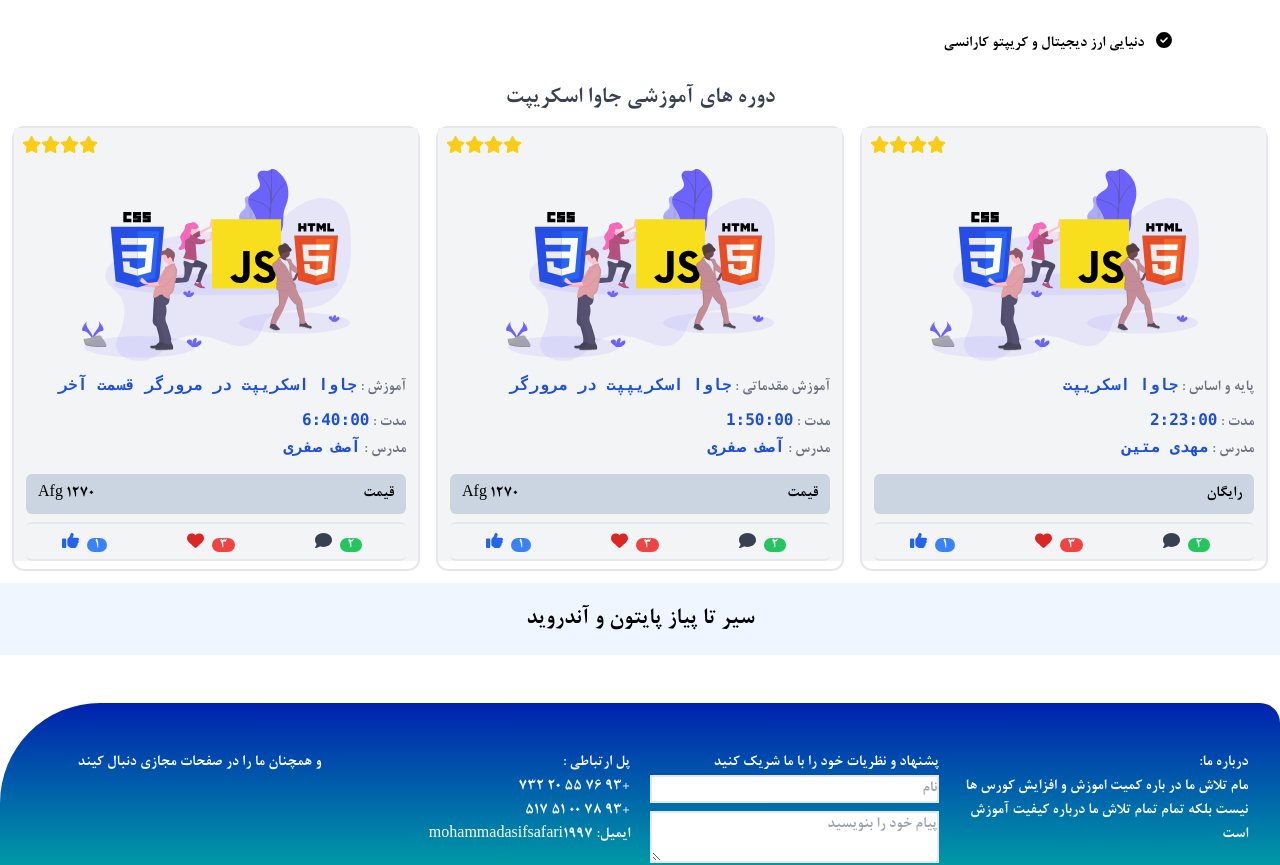
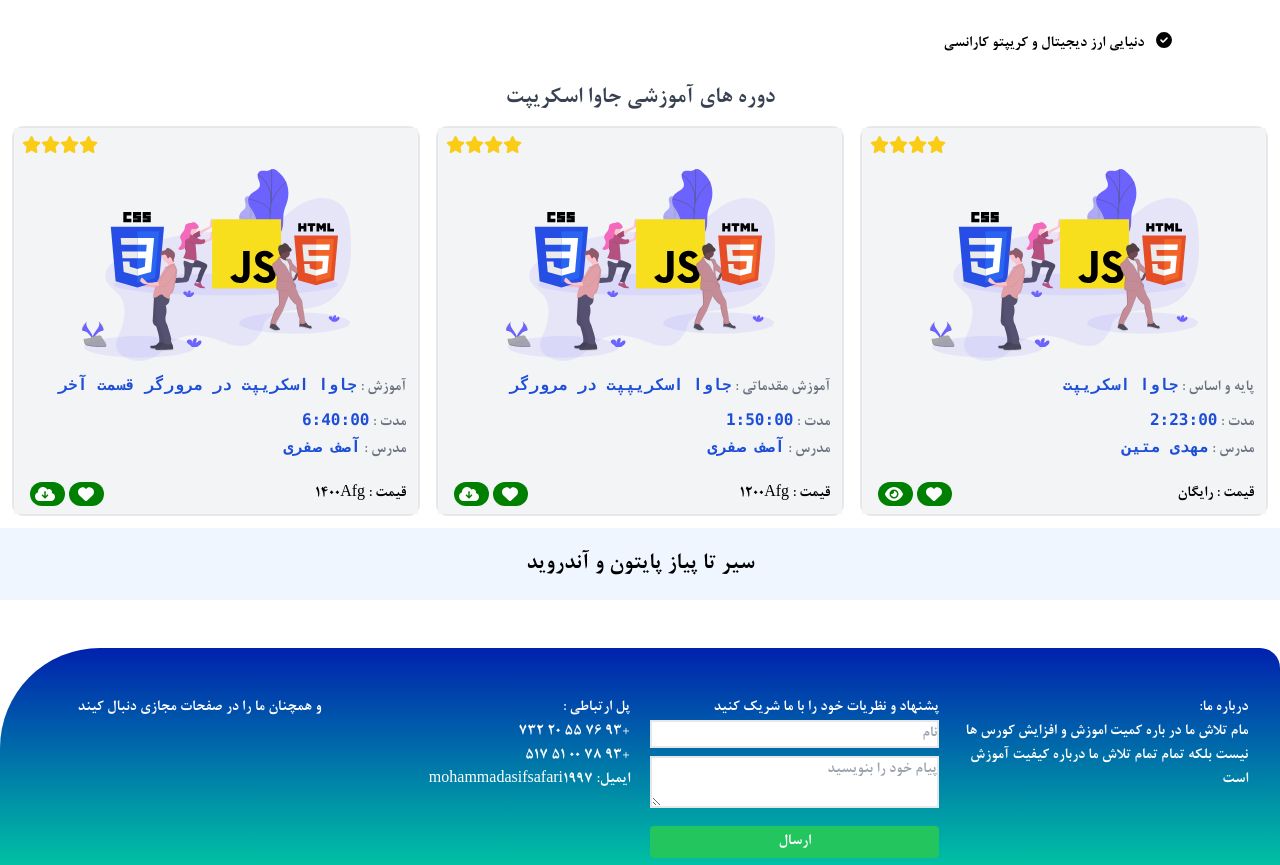
Before and after one commit to safariasif/Light, a Next.js app: page /courses/1 in a window 1280 px wide. Shown: the part 620-1485 px from the top of the page. Built offline with nearby package versions, Linux system fonts and the light colour scheme.

Commit message:
updated courses section

```diff
--- a/components/Courses/data.js
+++ b/components/Courses/data.js
@@ -246,7 +246,7 @@ const Data = {
       time: '2:23:00',
       instructor: 'مهدی متین',
       description: 'جاوا اسکریپت ',
-      price: 'رایگان',
+      price: 0,
       timeRecord: '03-15-2022',
       viewver: 12,
       like: 13,
@@ -287,8 +287,7 @@ const Data = {
       language: 'فارسی',
       instructor: 'آصف صفری',
       description: '',
-      price: 'قیمت',
-      value: 1270,
+      price: 1200,
       rate: 'Afg',
       timeRecord: '03-15-2022',
       viewver: 12,
@@ -329,8 +328,7 @@ const Data = {
       instructor: 'آصف صفری',
       description:
         'بوت استرپ یکی از فرم ورک های مشهور css میباشد که با استفاده ازین فرم ورک به طراحی صفحات سرعت دو چند میبخشد',
-      price: 'قیمت',
-      value: 1270,
+      price: 1400,
       rate: 'Afg',
       timeRecord: '03-15-2022',
       viewver: 12,
--- a/components/Navbar/navbar.js
+++ b/components/Navbar/navbar.js
@@ -27,8 +27,8 @@ const Navbar = ({ name, bgColor, textColor, hoverColor }) => {
               </Link>
             </li>
             <li className="items">
-              <Link href="/new">
-                <a>جدید ترن ها</a>
+              <Link href="/NewCourses/newcourses">
+                <a>جدید ترین ها</a>
               </Link>
             </li>
             <li className="items">
@@ -37,7 +37,7 @@ const Navbar = ({ name, bgColor, textColor, hoverColor }) => {
               </Link>
             </li>
             <li className="items">
-                <a href="https://t.me/+LT-2wX3JDX4zMWQ9">کانال تلگرام</a>
+              <a href="https://t.me/+LT-2wX3JDX4zMWQ9">کانال تلگرام</a>
             </li>
             <li className="items">
               <Link href="/Suggest/suggest">
--- /dev/null
+++ b/pages/Buying/buy.js
@@ -0,0 +1,11 @@
+import Meta from "../../components/Meta/Meta";
+
+const Buy =()=>{
+    return(
+        <div>
+            <Meta title={'خرید کورس ها'}></Meta>
+            Buy
+        </div>
+    )
+}
+export default Buy;
--- /dev/null
+++ b/pages/NewCourses/newcourses.js
@@ -0,0 +1,17 @@
+import Navbar from "../../components/Navbar/navbar";
+import Meta from "../../components/Meta/Meta";
+
+
+const NewCourses=()=>{
+    return(
+        <div>
+            <Meta title={'جدید ترین دوره های آموزشی'}/>
+            <Navbar/>
+            <div className="text-center bg-gray-100 py-3 my-4">
+                <h1  className="text-2xl newcourses">جدید ترین دوره های آموزشی</h1>
+            </div>
+        </div>
+    )
+}
+
+export default NewCourses
--- a/pages/Regester/[regester].js
+++ b/pages/Regester/[regester].js
@@ -49,11 +49,11 @@ validate =async ()=>{
   handelSubmit = async (e) => {
     e.preventDefault();
     const result = await this.validate();
-    this.setState({name:result.name,email:result.email,password:result.password,repassword:result.password});
+    /* this.setState({name:result.name,email:result.email,password:result.password,repassword:result.password});
     console.log(this.state.name);
     console.log(this.state.email);
     console.log(this.state.password);
-    console.log(this.state.repassword);
+    console.log(this.state.repassword); */
 
    try{
      localStorage.setItem('token',result.name);
--- a/pages/courses/[courses].js
+++ b/pages/courses/[courses].js
@@ -11,13 +11,19 @@ import {
   faComment,
   faAnglesUp,
   faStar,
+  faMarker,
+  faShoppingCart,
+  faDownload,
+  faCloudArrowDown,
+  faDownLeftAndUpRightToCenter,
+  faFileDownload,
+  faVideoSlash,
+  faEye,
 } from '@fortawesome/free-solid-svg-icons';
 import Meta from '../../components/Meta/Meta';
 import Data from '../../components/Courses/data';
 const Courses = () => {
-   const [like, setLike] = useState(1);
    const [heart, setHeart] = useState(3);
-   const [comment, setComment] = useState(2);
   return (
     <div>
       <Meta title={'دوره های آموزشی'} />
@@ -208,61 +214,66 @@ const Courses = () => {
                       </div>
                     </div>
                   </Link>
-                  <div className="px-3">
-                    <div className="flex my-2 bg-slate-300 py-2 rounded-md px-3 justify-between  hover:bg-teal-500 transition-all">
-                      <spna>{js.price}</spna>
-                      <spna>{js.value} {js.rate}</spna>
+                  {js.price > 0 ? (
+                    <div className="buttons flex justify-between align-center px-3 py-2">
+                      <div className="right">
+                        <span className="hover:text-blue-500">
+                          قیمت :{' '}
+                          <span>{js.price > 0 ? js.price : 'رایگان'}</span>
+                          <span>{js.price > 0 ? js.rate : ''}</span>
+                        </span>
+                      </div>
+                      <div className="left flex">
+                        <div className="extends-btn" onClick={IncreaseHeart}>
+                          <a className="b-text" href="/">
+                            علاقه
+                            <span className="px-1">{heart}</span>
+                          </a>
+                          <FontAwesomeIcon className="b-icon" icon={faHeart} />
+                        </div>
+                        <Link href="/Buying/buy">
+                          <div className="extends-btn">
+                            <a className="b-text" href="/">
+                              خرید
+                            </a>
+                            <FontAwesomeIcon
+                              className="b-icon"
+                              icon={faCloudArrowDown}
+                            />
+                          </div>
+                        </Link>
+                      </div>
                     </div>
-                  </div>
-                  <div className="px-3">
-                    <div className="flex justify-around border border-t-2 text-sm border-b-2 border-r-0 border-l-0 my-2 py-1 text-center rounded-md">
-                      <p className="text-center items-center">
-                        <span className="px-2 py-0 rounded-full bg-green-500 text-white text-sm mx-2">
-                          {comment}
+                  ) : (
+                    <div className="buttons flex justify-between align-center px-3 py-2">
+                      <div className="right">
+                        <span className="hover:text-blue-500">
+                          قیمت :{' '}
+                          <span>{js.price > 0 ? js.price : 'رایگان'}</span>
+                          <span>{js.price > 0 ? js.rate : ''}</span>
                         </span>
-                        <span
-                          className="text-gray-700 hover:text-gray-500 "
-                          onClick={IncreasComment}
-                        >
+                      </div>
+                      <div className="left flex">
+                        <div className="extends-btn" onClick={IncreaseHeart}>
+                          <a className="b-text" href="/">
+                            علاقه
+                            <span className="px-1">{heart}</span>
+                          </a>
+
+                          <FontAwesomeIcon className="b-icon" icon={faHeart} />
+                        </div>
+                        <div className="extends-btn">
+                          <a className="b-text" href="/">
+                            نمایش
+                          </a>
                           <FontAwesomeIcon
-                            icon={faComment}
-                            style={{ fontSize: 17 }}
-                            className="mt-1"
+                            className="b-icon"
+                            icon={faEye}
                           />
-                        </span>
-                      </p>
-                      <p>
-                        <span className="px-2 py-0 rounded-full bg-red-500 text-white mx-2 text-sm">
-                          {heart}
-                        </span>
-                        <span
-                          className="text-red-600 hover:text-red-400"
-                          onClick={IncreaseHeart}
-                        >
-                          <FontAwesomeIcon
-                            icon={faHeart}
-                            style={{ fontSize: 17 }}
-                            className="mt-1"
-                          />
-                        </span>
-                      </p>
-                      <p>
-                        <span className="px-2 py-0 rounded-full bg-blue-500 text-white mx-2 text-sm">
-                          {like}
-                        </span>
-                        <span
-                          className="hover:text-blue-400 text-blue-600 transition-all"
-                          onClick={IncreaseLike}
-                        >
-                          <FontAwesomeIcon
-                            icon={faThumbsUp}
-                            style={{ fontSize: 17 }}
-                            className="mt-1"
-                          />
-                        </span>
-                      </p>
+                        </div>
+                      </div>
                     </div>
-                  </div>
+                  )}
                 </div>
               </div>
             );
@@ -277,18 +288,10 @@ const Courses = () => {
       <Footer/>
     </div>
   );
-   function IncreaseLike() {
-     setLike(like + 1);
-     console.log(like);
-   }
    function IncreaseHeart() {
      setHeart(heart + 1);
      console.log(heart);
    }
-   function IncreasComment() {
-     setComment(comment + 1);
-     console.log(comment);
-   }
 };
 
 export default Courses;
--- a/styles/globals.css
+++ b/styles/globals.css
@@ -345,6 +345,35 @@ animation-duration: 6s;
     transform: translateY(0px);
   }
 }
+
+/* .extends-btn{
+  @apply flex justify-between items-center ml-5 w-8 h-6 bg-green-600 px-2 py-1 rounded-full cursor-pointer  text-white;
+} */
+.extends-btn{
+  transition: .75s;
+  display: flex;
+  justify-content: space-between;
+  align-items: center;
+  margin-left: 4px;
+  width: 35px;
+  text-align: center;
+  background-color: green;
+  color: white;
+  border-radius: 25px;
+  cursor: pointer;
+  padding: 4px 10px;
+  align-items: center;
+}
+.extends-btn:hover{
+  width: 100px;
+}
+.b-text{
+  display: none;
+  color: white;
+}
+.extends-btn:hover .b-text{
+display: block;
+}
 /* end of Courses */
 
 /* start of dashbord */
@@ -365,3 +394,25 @@ background: linear-gradient(to right, #24243e, #302b63, #0f0c29); /* W3C, IE 10+
 }
 
 /* end of dashbord */
+
+/* start of newCourses section */
+.newcourses{
+  animation-name: zero;
+  animation-duration: 5s;
+}
+@keyframes zero {
+  0%{
+    color: #00dfa2;
+  }
+  30%{
+    color: #0021ae;
+  }
+  60%{
+    color: blueviolet;
+  }
+  100%{
+    color: black;
+  }
+
+}
+/* end of newCourses section */
```
